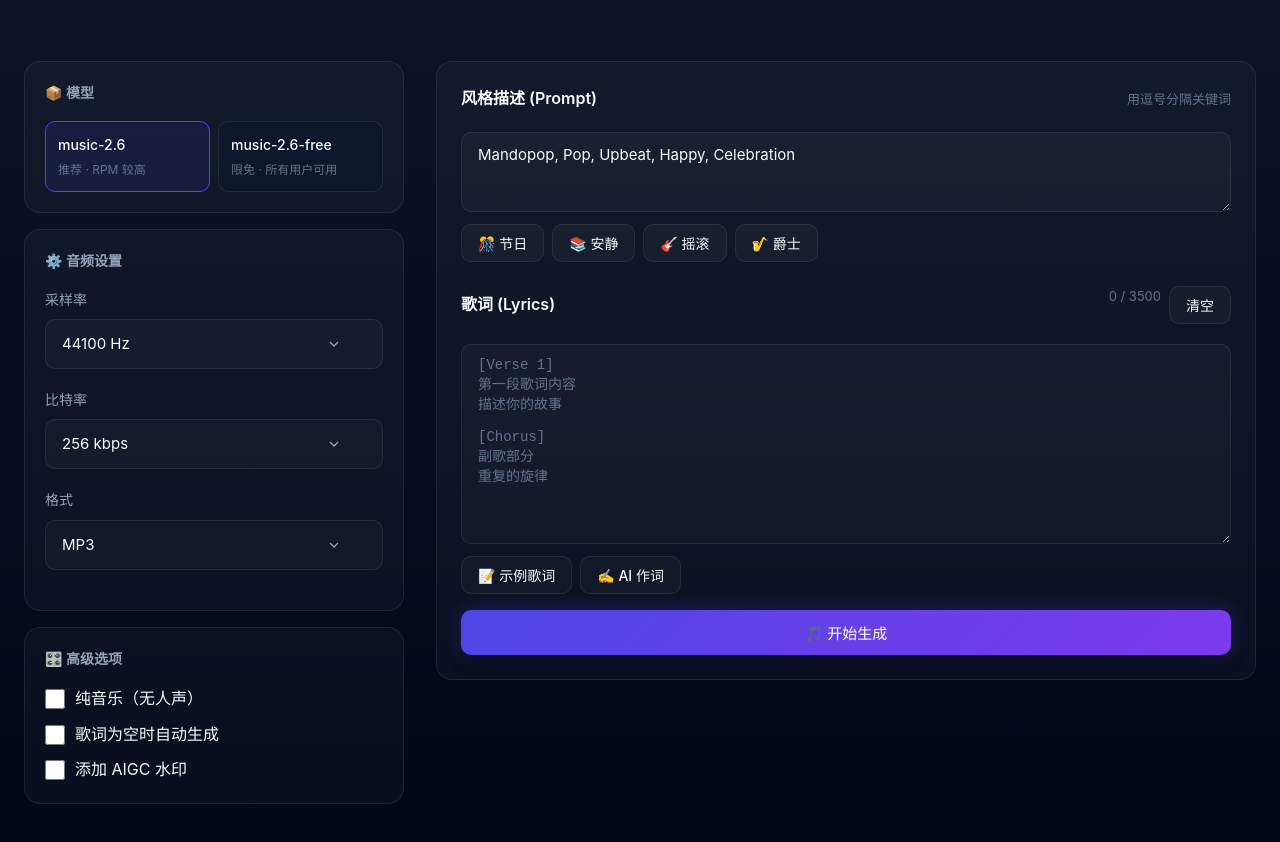
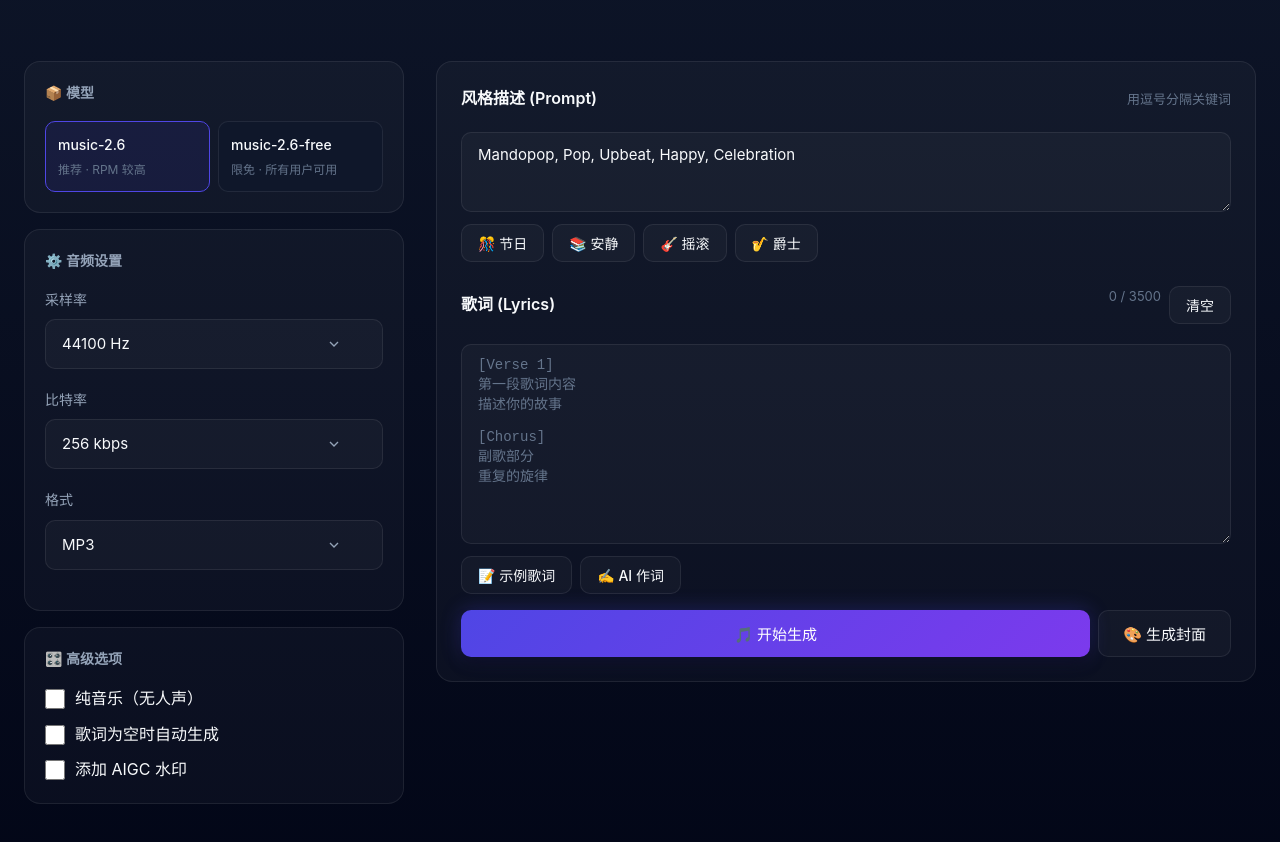
Before and after one commit to mkktop/minimax_tts, a website: page music/generate.html in a window 1280 px wide. Shown: the part 210-1052 px from the top of the page. Drawn offline with Linux system fonts and the light colour scheme.

Commit message:
音乐生成页输入区增加「生成封面」按钮（始终可见）
之前「生成封面」按钮仅在音乐生成成功后的结果区显示，用户不容易发现。
现在在输入区「开始生成」按钮旁也添加了「🎨 生成封面」按钮，
用户无需等待音乐生成，输入风格后即可直接跳转图片生成页面。

```diff
--- a/music/generate.html
+++ b/music/generate.html
@@ -140,10 +140,12 @@
                                 <button class="btn btn-secondary btn-sm" onclick="window.open('lyrics.html', '_blank')">✍️ AI 作词</button>
                             </div>
 
-                            <div style="margin-top: 16px;">
-                                <button id="generateBtn" class="btn btn-primary w-full" onclick="generateMusic()">
+                            <div style="margin-top: 16px; display: flex; gap: 8px;">
+                                <button id="generateBtn" class="btn btn-primary" style="flex: 1;" onclick="generateMusic()">
                                     🎵 开始生成
                                 </button>
+                                <button class="btn btn-secondary" onclick="transferToCoverArt()" title="用当前风格直接生成专辑封面（无需等待音乐生成）">🎨 生成封面</button>
+                            </div>
                             </div>
 
                             <div id="statusSection" class="hidden" style="margin-top: 16px;">
@@ -382,13 +384,25 @@
         document.getElementById('coverArtBtn').addEventListener('click', () => {
             const style = document.getElementById('promptInput').value.trim();
             if (!style) {
-                showToast('无风格信息可传递', 'error');
+                showToast('请先输入音乐风格描述', 'error');
                 return;
             }
             const prompt = `专辑封面设计，音乐风格：${style}，现代艺术风格，高品质数字插画`;
             sessionStorage.setItem('image_prompt', prompt);
             window.location.href = '../image/generate.html?from=music';
         });
+
+        // 输入区封面按钮（不需要等音乐生成）
+        function transferToCoverArt() {
+            const style = document.getElementById('promptInput').value.trim();
+            if (!style) {
+                showToast('请先输入音乐风格描述', 'error');
+                return;
+            }
+            const prompt = `专辑封面设计，音乐风格：${style}，现代艺术风格，高品质数字插画`;
+            sessionStorage.setItem('image_prompt', prompt);
+            window.location.href = '../image/generate.html?from=music';
+        }
     </script>
 </body>
 </html>
```
